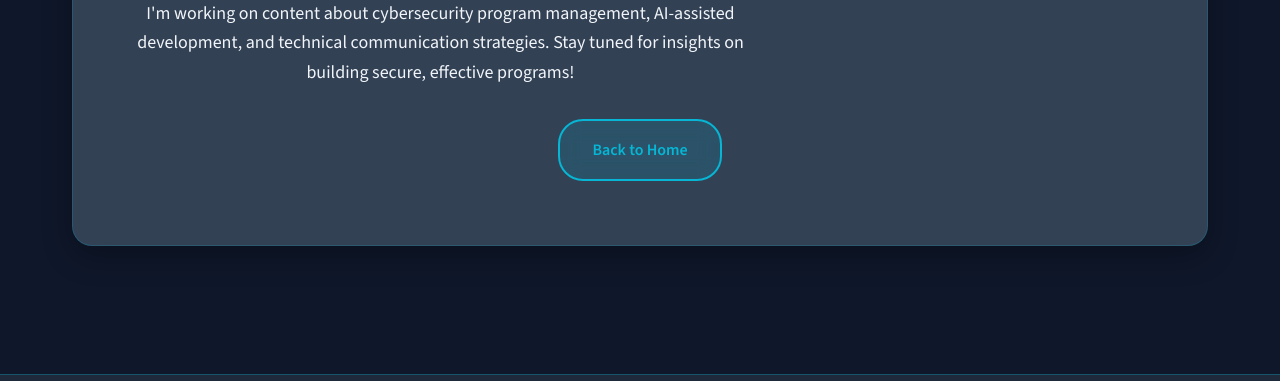
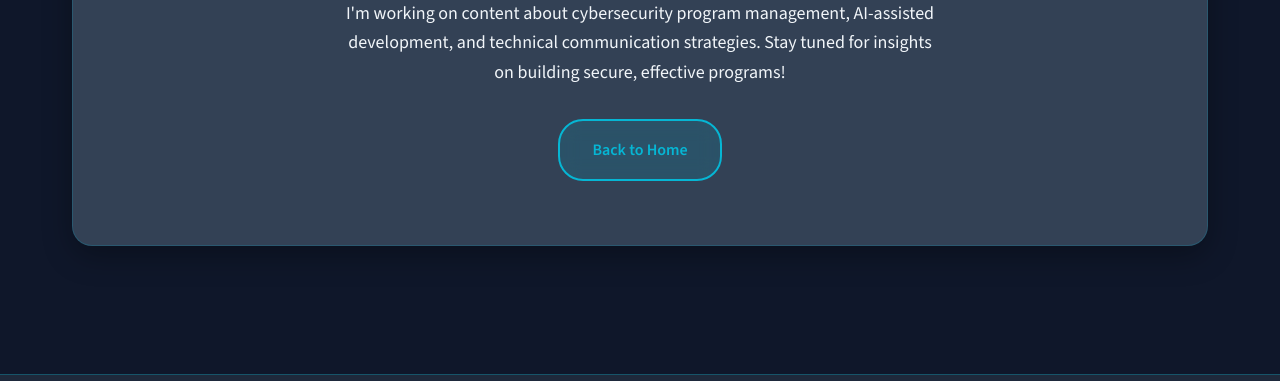
Before and after one commit to raghunath-r-a/raghunath-r-a.github.io, a Gatsby site: page /blog in a window 1280 px wide. Shown: the part 719-1100 px from the top of the page. Built offline with nearby package versions, Linux system fonts and the light colour scheme; Gatsby itself is replaced by a stand-in of ours.

Commit message:
Fix coming soon text alignment

```diff
--- a/src/pages/blog.js
+++ b/src/pages/blog.js
@@ -195,7 +195,9 @@ const BlogPage = ({ data }) => {
                 color: 'var(--color-text-secondary)',
                 marginBottom: '2rem',
                 fontFamily: 'var(--font-sans)',
-                lineHeight: 'var(--line-height-relaxed)'
+                lineHeight: 'var(--line-height-relaxed)',
+                maxWidth: '600px',
+                margin: '0 auto 2rem'
               }}>
                 I'm working on content about cybersecurity program management, AI-assisted development, and technical communication strategies.
                 Stay tuned for insights on building secure, effective programs!
```
